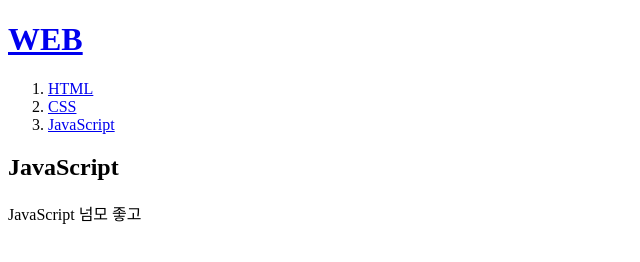
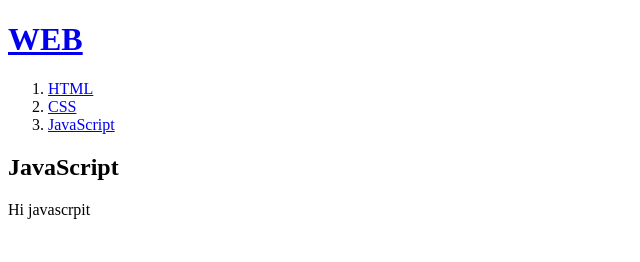
Before and after one commit to cmj-dev/web1, a plain HTML site: page 3.html in a window 1280 px wide. Shown: the whole page, without its empty margins (0-640 px from the left). Drawn offline with Linux system fonts and the light colour scheme.

Commit message:
Update 3.html

```diff
--- a/3.html
+++ b/3.html
@@ -13,7 +13,7 @@
     </ol>
     <h2>JavaScript</h2>
     <p>
-      JavaScript 넘모 좋고
+      Hi javascrpit
     </p>
   </body>
 </html>
```
